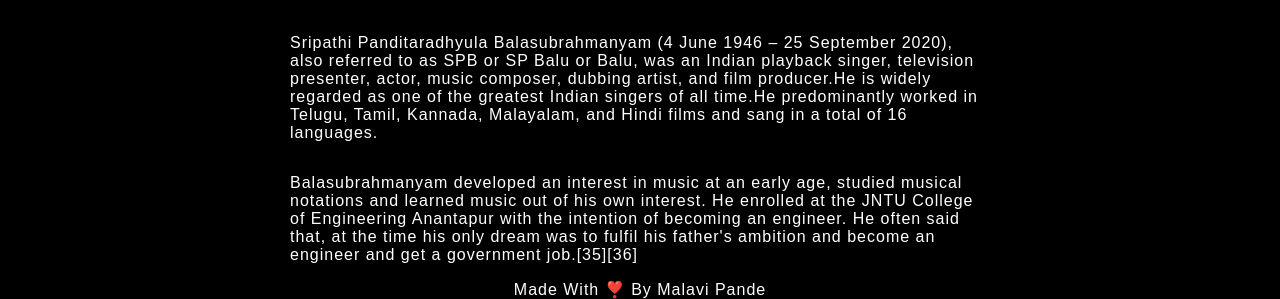
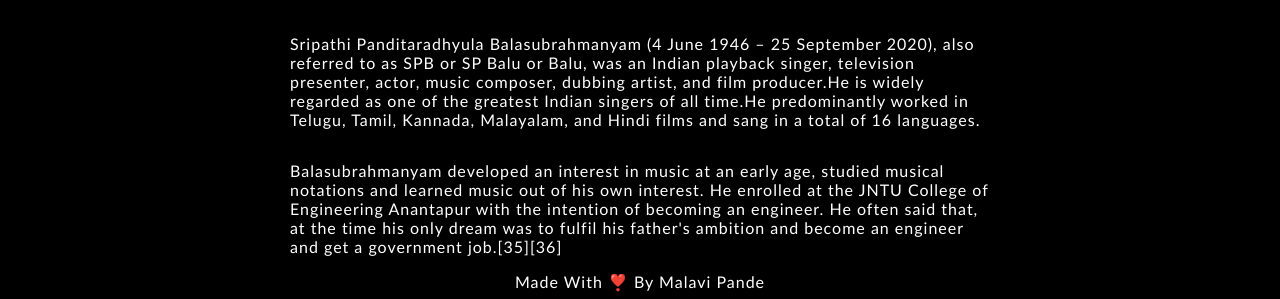
Before and after one commit to Malavi1/OIBSIP, a plain HTML site: page tributepage/index.html in a window 1280 px wide. Shown: the part 542-841 px from the top of the page. Drawn offline with nearby package versions, Linux system fonts and the light colour scheme.

Commit message:
task completed

```diff
--- a/tributepage/indx.html
+++ b/tributepage/index.html
@@ -37,7 +37,7 @@
         to fulfil his father's ambition and become an engineer and get a
         government job.[35][36]
       </p>
-      <span>Made With ❣️ By Malavi Pande</span>
+      <span>Made With ❣️ By <a>Malavi Pande</a></span>
     </div>
 
     <script
--- a/tributepage/style.css
+++ b/tributepage/style.css
@@ -40,7 +40,8 @@ h6 span {
   flex-direction: column;
   letter-spacing: 1px;
   margin: auto;
-  font-family: Arial, Helvetica, sans-serif;
+  font-family: "Trebuchet MS", "Lucida Sans Unicode", "Lucida Grande",
+    "Lucida Sans", Arial, sans-serif;
 }
 h1 {
   font-family: "Segoe UI", Tahoma, Geneva, Verdana, sans-serif;
```
Also changed, not shown: loginauth/index.html (+1 -0 lines).
